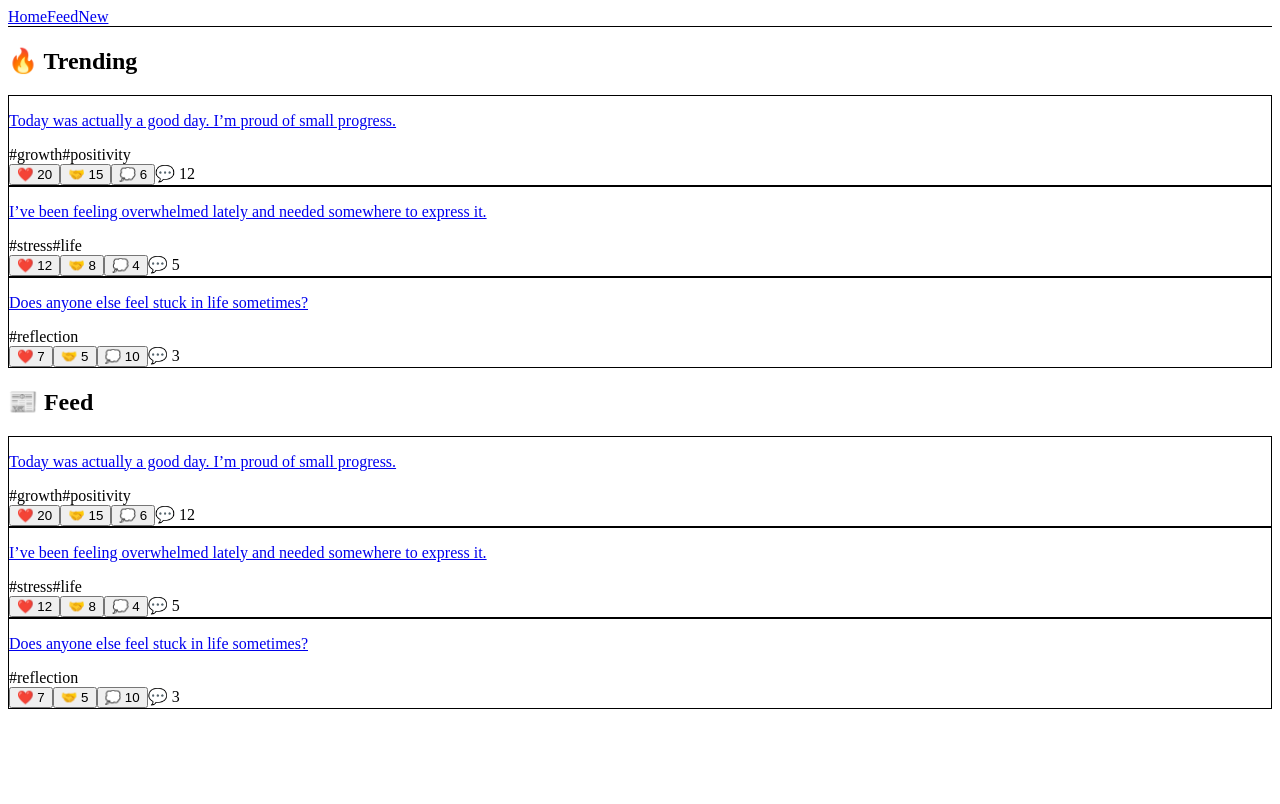
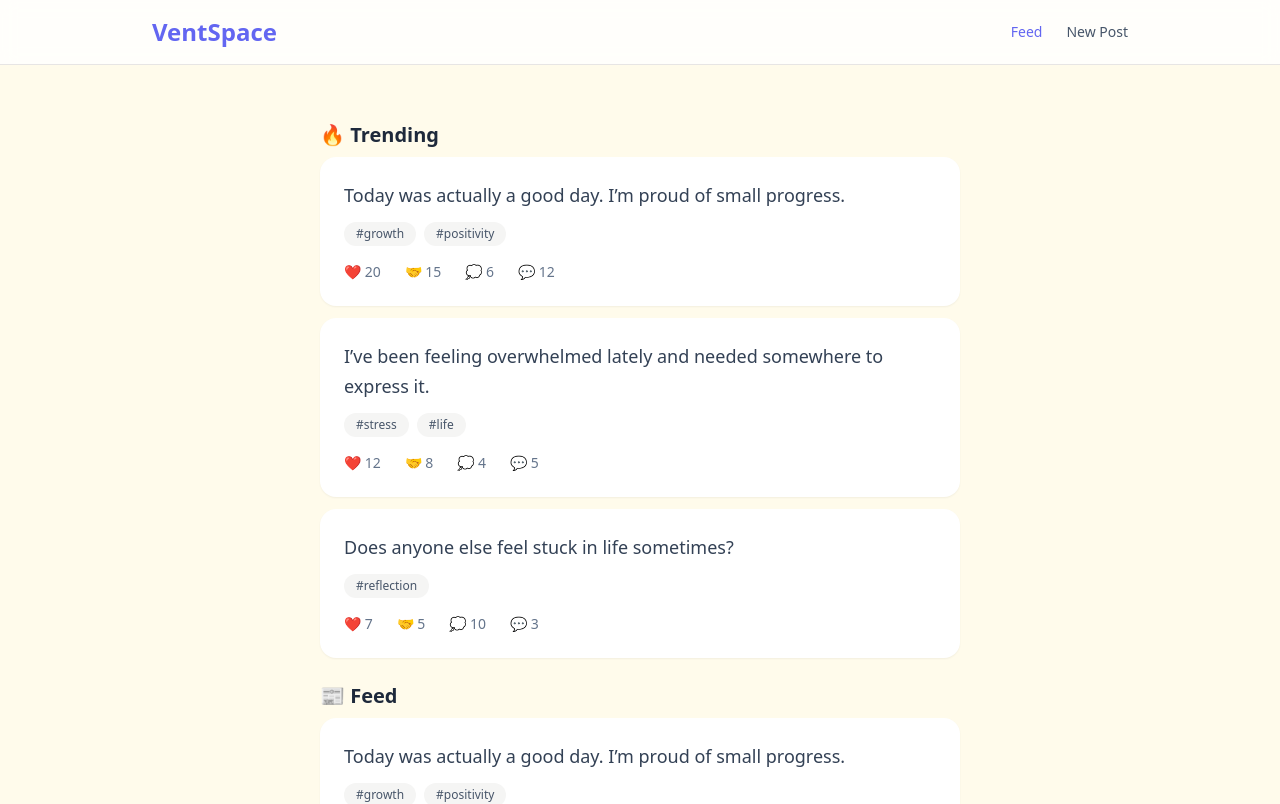
Before and after one commit to Serif-C/VentSpace, a React (Vite) app in the folder VentSpace/: page /feed in a window 1280 px wide. Shown: the top 804 px of the page. Built offline with nearby package versions, Linux system fonts and the light colour scheme.

Commit message:
Added CSS

```diff
--- a/VentSpace/package.json
+++ b/VentSpace/package.json
@@ -27,7 +27,7 @@
     "eslint-plugin-react-refresh": "^0.4.24",
     "globals": "^16.5.0",
     "postcss": "^8.5.6",
-    "tailwindcss": "^4.2.0",
+    "tailwindcss": "^3.4.19",
     "typescript": "~5.9.3",
     "typescript-eslint": "^8.48.0",
     "vite": "^7.3.1"
--- a/VentSpace/postcss.config.js
+++ b/VentSpace/postcss.config.js
@@ -1,6 +1,6 @@
 export default {
   plugins: {
-    "@tailwindcss/postcss": {},
+    tailwindcss: {},
     autoprefixer: {},
   },
 };
--- a/VentSpace/src/app/routes.tsx
+++ b/VentSpace/src/app/routes.tsx
@@ -7,12 +7,13 @@ import PostPage from "../pages/PostPage";
 
 export const router = createBrowserRouter([
   {
+    path: "/",
     element: <AppShell />,
     children: [
-      { path: "/", element: <HomePage /> },
-      { path: "/feed", element: <FeedPage /> },
-      { path: "/new", element: <CreatePostPage /> },
-      { path: "/post/:id", element: <PostPage /> },
+      { index: true, element: <HomePage /> },
+      { path: "feed", element: <FeedPage /> },
+      { path: "new", element: <CreatePostPage /> },
+      { path: "post/:id", element: <PostPage /> },
     ],
   },
 ]);
--- a/VentSpace/src/components/layout/AppShell.tsx
+++ b/VentSpace/src/components/layout/AppShell.tsx
@@ -1,17 +1,53 @@
-import { Outlet, Link } from "react-router-dom";
+import { Outlet, Link, NavLink } from "react-router-dom";
 
 export default function AppShell() {
   return (
-    <div className="min-h-screen bg-white">
-      <nav className="border-b px-6 py-3 flex gap-4">
-        <Link to="/">Home</Link>
-        <Link to="/feed">Feed</Link>
-        <Link to="/new">New</Link>
-      </nav>
+    <div className="min-h-screen bg-amber-50 text-slate-800">
 
-      <main className="p-6">
+      {/* Header */}
+      <header className="bg-white/80 backdrop-blur border-b border-stone-200 sticky top-0 z-20">
+        <div className="max-w-5xl mx-auto flex items-center justify-between px-6 py-4">
+
+          <Link
+            to="/"
+            className="text-2xl font-semibold text-indigo-500"
+          >
+            VentSpace
+          </Link>
+
+          <nav className="flex gap-6 text-sm font-medium">
+            <NavLink
+              to="/feed"
+              className={({ isActive }) =>
+                isActive
+                  ? "text-indigo-500"
+                  : "text-slate-600 hover:text-indigo-500 transition"
+              }
+            >
+              Feed
+            </NavLink>
+
+            <NavLink
+              to="/new"
+              className={({ isActive }) =>
+                isActive
+                  ? "text-indigo-500"
+                  : "text-slate-600 hover:text-indigo-500 transition"
+              }
+            >
+              New Post
+            </NavLink>
+          </nav>
+        </div>
+      </header>
+
+      <main className="max-w-3xl mx-auto px-6 py-10">
         <Outlet />
       </main>
+
+      <footer className="text-center text-xs text-slate-400 py-6">
+        VentSpace — a safe place to reflect and breathe
+      </footer>
     </div>
   );
 }
--- a/VentSpace/src/components/post/PostCard.tsx
+++ b/VentSpace/src/components/post/PostCard.tsx
@@ -4,9 +4,10 @@ import { useState } from "react";
 
 type Props = {
   post: Post;
+  onTagClick?: (tag: string) => void;
 };
 
-export default function PostCard({ post }: Props) {
+export default function PostCard({ post, onTagClick }: Props) {
   const [reactions, setReactions] = useState(post.reactions);
 
   function addReaction(type: keyof typeof reactions) {
@@ -17,23 +18,24 @@ export default function PostCard({ post }: Props) {
   }
 
   return (
-    <div className="border rounded-xl p-4 hover:shadow transition">
+    <div className="bg-white rounded-2xl shadow-sm p-6 hover:shadow-md transition">
         <Link to={`/post/${post.id}`}>
-        <p className="text-lg">{post.content}</p>
+            <p className="text-lg leading-relaxed text-slate-700">{post.content}</p>
         </Link>
 
         <div className="mt-3 flex flex-wrap gap-2">
             {post.tags.map(tag => (
-          <span
+                <button
                 key={tag}
-            className="text-xs bg-gray-100 px-2 py-1 rounded-full"
+                onClick={() => onTagClick?.(tag)}
+                className="text-xs bg-stone-100 text-slate-600 px-3 py-1 rounded-full hover:bg-stone-200 transition cursor-pointer"
                 >
                 #{tag}
-          </span>
+                </button>
             ))}
         </div>
 
-      <div className="mt-4 flex gap-4 text-sm">
+      <div className="mt-4 flex gap-6 text-sm text-slate-500">
         <button onClick={() => addReaction("heart")}>
           ❤️ {reactions.heart}
         </button>
--- a/VentSpace/src/index.css
+++ b/VentSpace/src/index.css
@@ -1,3 +1,7 @@
 @tailwind base;
 @tailwind components;
 @tailwind utilities;
+
+html {
+  scroll-behavior: smooth;
+}
--- a/VentSpace/src/pages/FeedPage.tsx
+++ b/VentSpace/src/pages/FeedPage.tsx
@@ -1,22 +1,54 @@
 import { mockPosts, postScore } from "../data/mockPosts";
 import PostCard from "../components/post/PostCard";
+import { useState } from "react";
 
 export default function FeedPage() {
-  const trending = [...mockPosts]
+
+  // ✅ 1. Tag state goes FIRST inside component
+  const [selectedTag, setSelectedTag] = useState<string | null>(null);
+
+  // ✅ 2. Filter posts based on selected tag
+  const filteredPosts = selectedTag
+    ? mockPosts.filter(post => post.tags.includes(selectedTag))
+    : mockPosts;
+
+  // ✅ 3. Now build trending from FILTERED posts
+  const trending = [...filteredPosts]
     .sort((a, b) => postScore(b) - postScore(a))
     .slice(0, 3);
 
-  const rest = [...mockPosts].sort(
+  // ✅ 4. And sorted feed from FILTERED posts
+  const rest = [...filteredPosts].sort(
     (a, b) => postScore(b) - postScore(a)
   );
 
   return (
     <div className="max-w-2xl mx-auto p-4 space-y-6">
+
+      {/* Filter indicator */}
+      {selectedTag && (
+        <div className="mb-4 flex items-center gap-2">
+          <span className="text-sm">
+            Filtering by #{selectedTag}
+          </span>
+          <button
+            onClick={() => setSelectedTag(null)}
+            className="text-xs bg-red-100 px-2 py-1 rounded"
+          >
+            Clear
+          </button>
+        </div>
+      )}
+
       <section>
         <h2 className="text-xl font-bold mb-2">🔥 Trending</h2>
         <div className="space-y-3">
           {trending.map(post => (
-            <PostCard key={post.id} post={post} />
+            <PostCard
+              key={post.id}
+              post={post}
+              onTagClick={setSelectedTag}   // 👈 pass handler
+            />
           ))}
         </div>
       </section>
@@ -25,10 +57,15 @@ export default function FeedPage() {
         <h2 className="text-xl font-bold mb-2">📰 Feed</h2>
         <div className="space-y-3">
           {rest.map(post => (
-            <PostCard key={post.id} post={post} />
+            <PostCard
+              key={post.id}
+              post={post}
+              onTagClick={setSelectedTag}   // 👈 pass handler
+            />
           ))}
         </div>
       </section>
+
     </div>
   );
 }
```
Also changed, not shown: 1 other file (tests, documents, lock files or other folders). Lines whose indentation alone changed are shown as unchanged.
